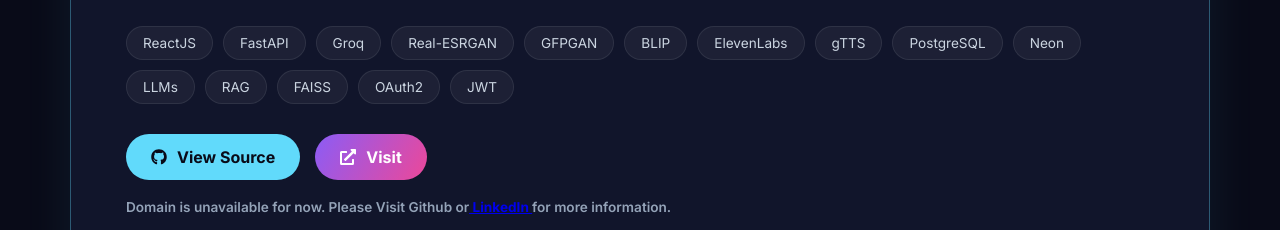
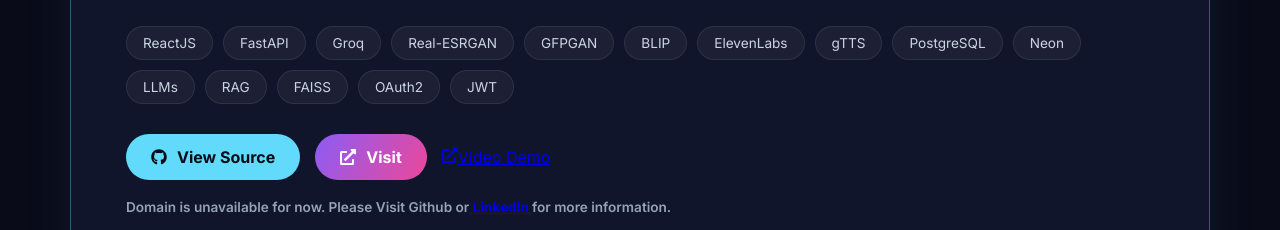
Before and after one commit to talha-xml/Portfolio, a React (Create React App) app: page / in a window 1280 px wide. Shown: the part 5160-5390 px from the top of the page. Built offline with nearby package versions, Linux system fonts and the light colour scheme.

Commit message:
Added Video Demo

```diff
--- a/src/pages/Projects.js
+++ b/src/pages/Projects.js
@@ -101,6 +101,7 @@
                   <FaGithub />
                   View Source
                 </a>
+
                 {project.website && (
                   <a
                     href={project.website}
@@ -110,6 +111,18 @@
                   >
                     <FaExternalLinkAlt />
                     Visit
+                  </a>
+                )}
+
+                {project.demo && (
+                  <a
+                    href={project.demo}
+                    target="_blank"
+                    rel="noopener noreferrer"
+                    className="demo-btn"
+                  >
+                    <FaExternalLinkAlt />
+                    Video Demo
                   </a>
                 )}
               </div>
```
